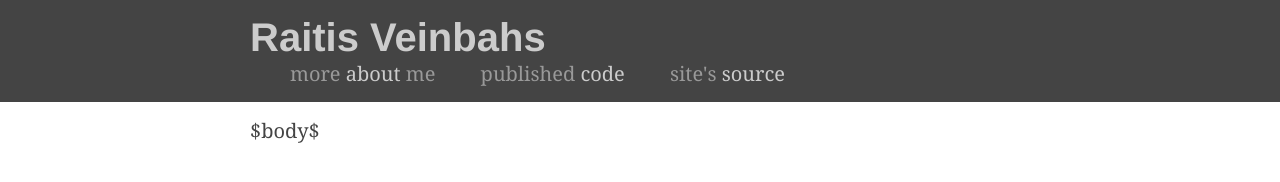
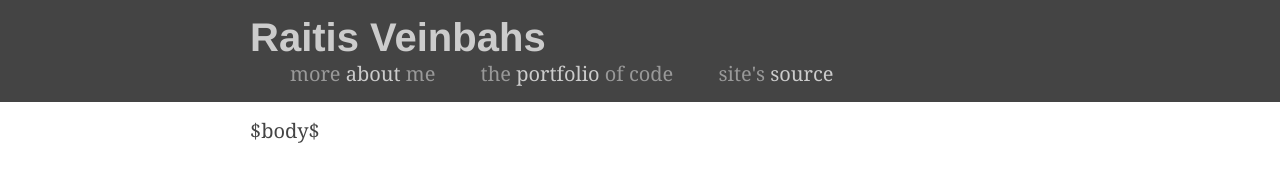
Before and after one commit to siers/blog, a plain HTML site: page templates/default.html in a window 1280 px wide. Drawn offline with Linux system fonts and the light colour scheme.

Commit message:
Remove "code" part, since portfolio was the same thing, just prettier.

```diff
--- a/templates/default.html
+++ b/templates/default.html
@@ -13,7 +13,7 @@
             <menu>
                 <menuitem id='home'><a href='/'>Raitis Veinbahs</a></menuitem>
                 <menuitem>more <a href='/about.html'>about</a> me</menuitem>
-                <menuitem>published <a href='/code.html'>code</a></menuitem>
+                <menuitem>the <a href='/portfolio.html'>portfolio</a> of code</menuitem>
                 <menuitem>site's <a href='/source.tar.bz2'>source</a></menuitem>
             </menu>
         </div>
```
Also changed, not shown: 2 other files.
